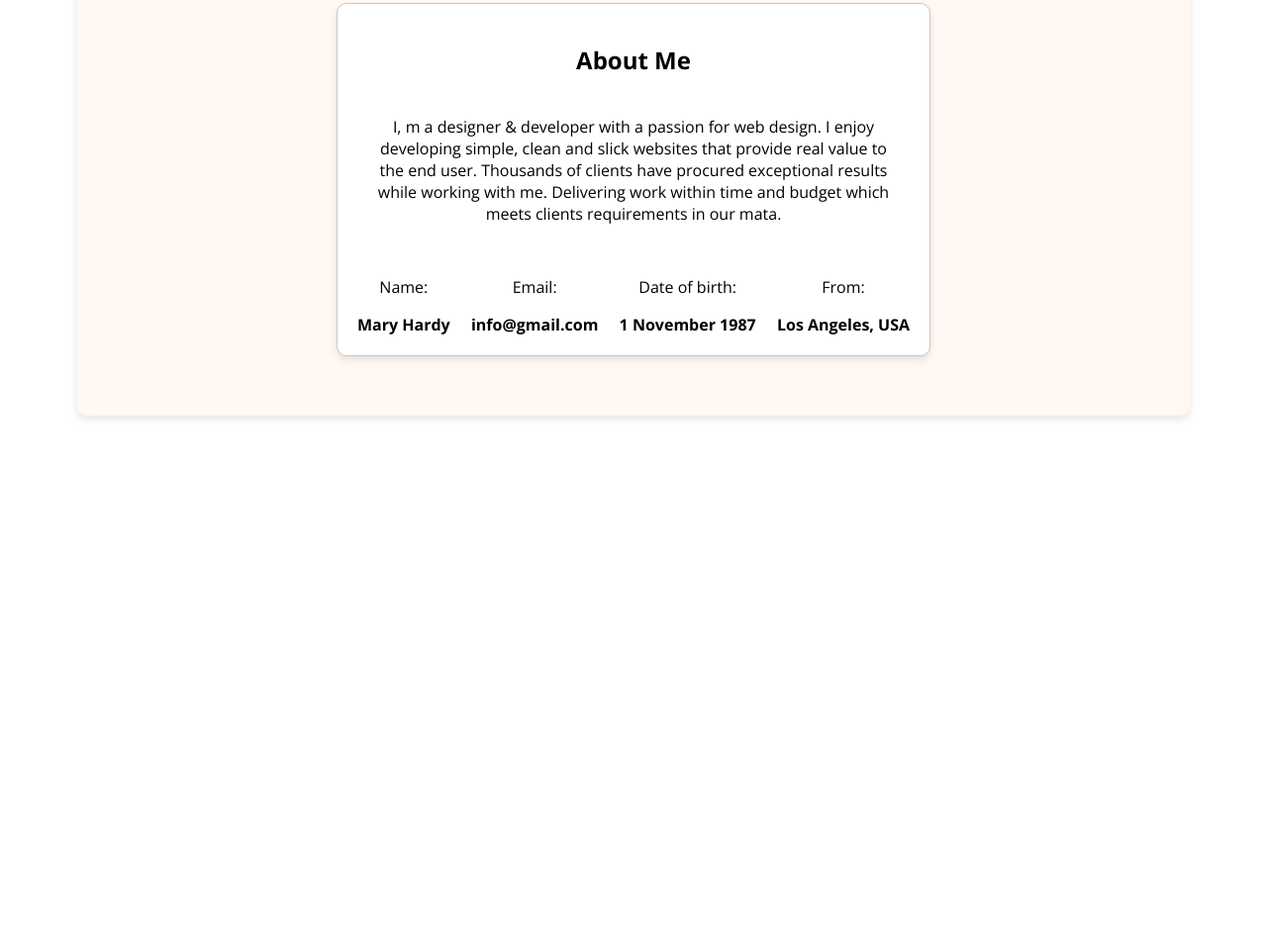
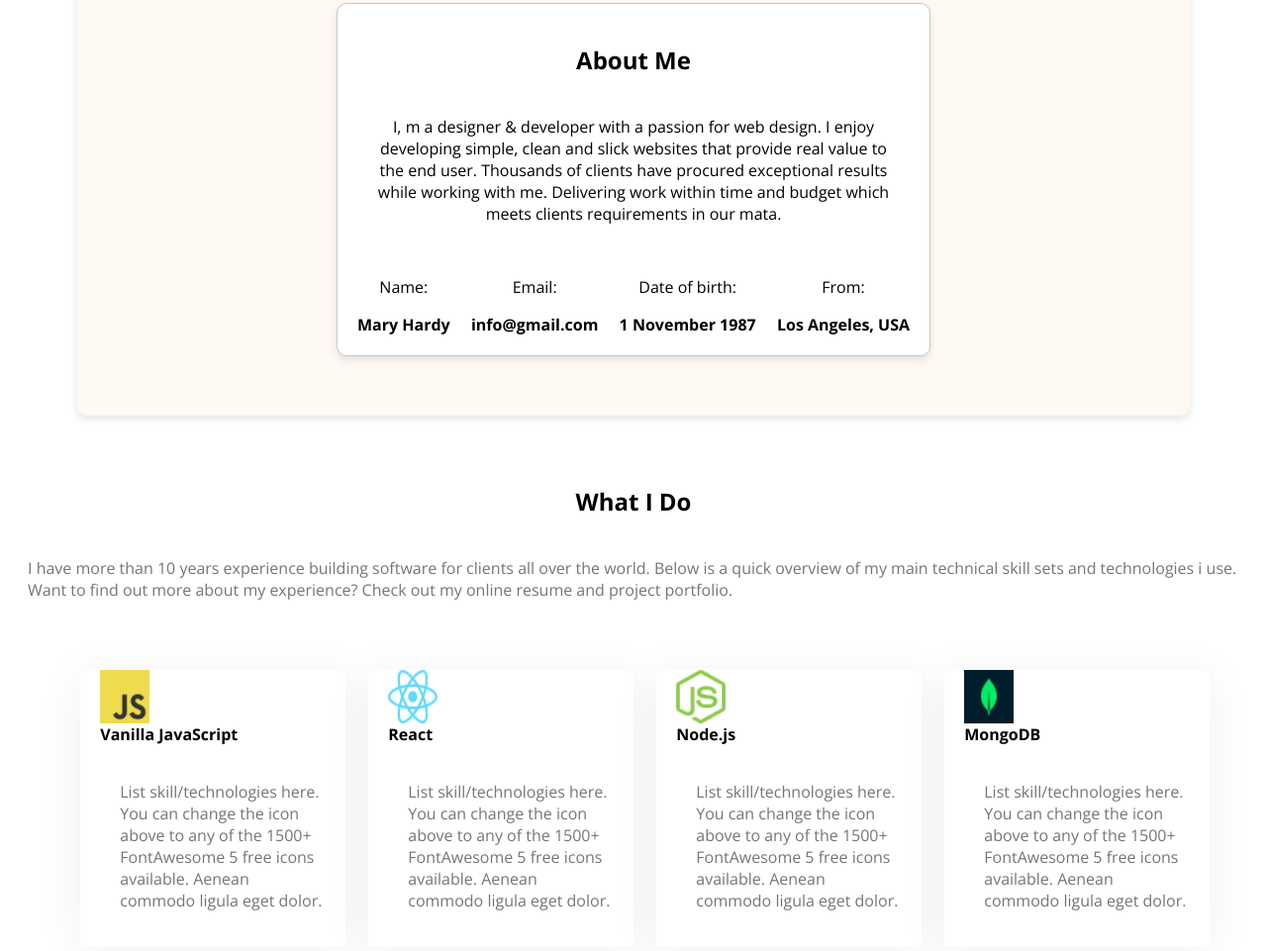
Before and after one commit to HasanCodeX/Project---Mary-Hardy-web-developer-portfolio, a plain HTML site: page index.html in a window 1280 px wide. Shown: the part 1416-2377 px from the top of the page at 99% size. Before the commit the page ends 1906 px from the top, so only its background shows below. Drawn offline with nearby package versions, Linux system fonts and the light colour scheme.

Commit message:
what-i-do section add...

```diff
--- a/index.html
+++ b/index.html
@@ -42,6 +42,10 @@
       </div>
     </header>
     <main>
+
+      <!-- banner section  -->
+
+      <section>
       <div class="about-box">
         <div class="about-me">
           <div class="about-title"><h2>About Me</h2></div>
@@ -74,7 +78,29 @@
           </div>
         </div>
       </div>
+    </section>
+
+    <!-- what-i-do section  -->
+<section>
+  <div class="what-i-do">
+    <h2 class="what-title">What I Do</h2>
+    <p class="what-description">I have more than 10 years experience building software for clients all over the world. Below is a quick overview of my main technical skill sets and technologies i use. Want to find out more about my experience? Check out my online resume and project portfolio.</p>
+    <div class="what-elements">
+      <div class="skill-box"><img class="img-box" src="images/icons/js.png" alt=""><b>Vanilla JavaScript</b>
+      <p class="what-description">List skill/technologies here. You can change the icon above to any of the 1500+ FontAwesome 5 free icons available. Aenean commodo ligula eget dolor.</p></div>
+      <div class="skill-box"><img class="img-box" src="images/icons/react.png" alt=""><b>React</b>
+      <p class="what-description">List skill/technologies here. You can change the icon above to any of the 1500+ FontAwesome 5 free icons available. Aenean commodo ligula eget dolor.</p></div>
+      <div class="skill-box"><img class="img-box" src="images/icons/nodejs.png" alt=""><b>Node.js</b>
+      <p class="what-description">List skill/technologies here. You can change the icon above to any of the 1500+ FontAwesome 5 free icons available. Aenean commodo ligula eget dolor.</p></div>
+      <div class="skill-box"><img class="img-box" src="images/icons/mongo.png" alt=""><b>MongoDB</b>
+      <p class="what-description">List skill/technologies here. You can change the icon above to any of the 1500+ FontAwesome 5 free icons available. Aenean commodo ligula eget dolor.</p></div>
+    </div>
+  </div>
+</section>
+    <!-- a-sumury-of-my-resumi section  -->
     </main>
+
+    <!-- footer section  -->
     <footer></footer>
   </body>
 </html>
--- a/styles/style.css
+++ b/styles/style.css
@@ -173,3 +173,37 @@ justify-content: space-between;
 .about-description {
   padding: 20px;
 }
+
+/* what-i-do section-design */
+
+.what-elements {
+  display: flex;
+  justify-content: space-between;
+  margin: 50px;
+
+
+}
+.what-description{
+  padding: 20px;
+  color: rgb(117, 117, 117);
+
+}
+.what-title{
+  text-align: center;
+}
+
+.skill-box {
+  border-radius: 5px;
+  box-shadow: 0px 6px 50px 0px rgba(0, 0, 0, 0.06);
+  background: rgb(255, 255, 255);
+  padding-left: 20px;
+  margin-left: 2%;
+  display:flex;
+  flex-direction: column;
+}
+
+.img-box{
+  width: 20%;
+  height: 20%;
+
+}
```
